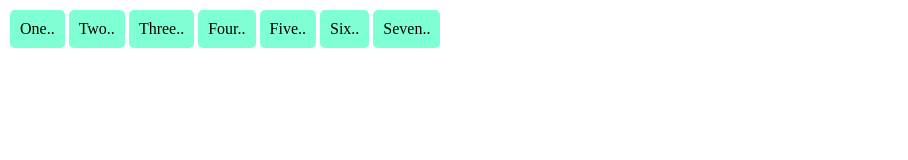
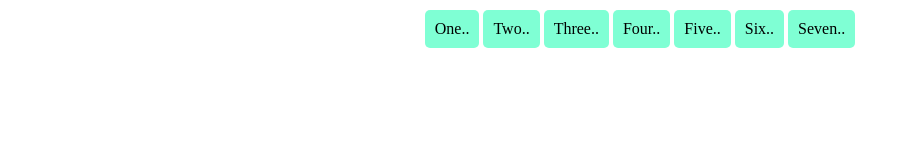
Before and after one commit to Abd-El-Rahman-Mohamed/Understanding-flexbox, a plain HTML site: page index.html in a window 1280 px wide. Shown: the whole page, without its empty margins (0-908 px from the left). Drawn offline with Linux system fonts and the light colour scheme.

Commit message:
justify-content

```diff
--- a/style.css
+++ b/style.css
@@ -9,4 +9,6 @@
 /* display: flex; */
 .flex-container {
     display: flex;
+    /*justify-content*/
+    justify-content: center;
 }
```
